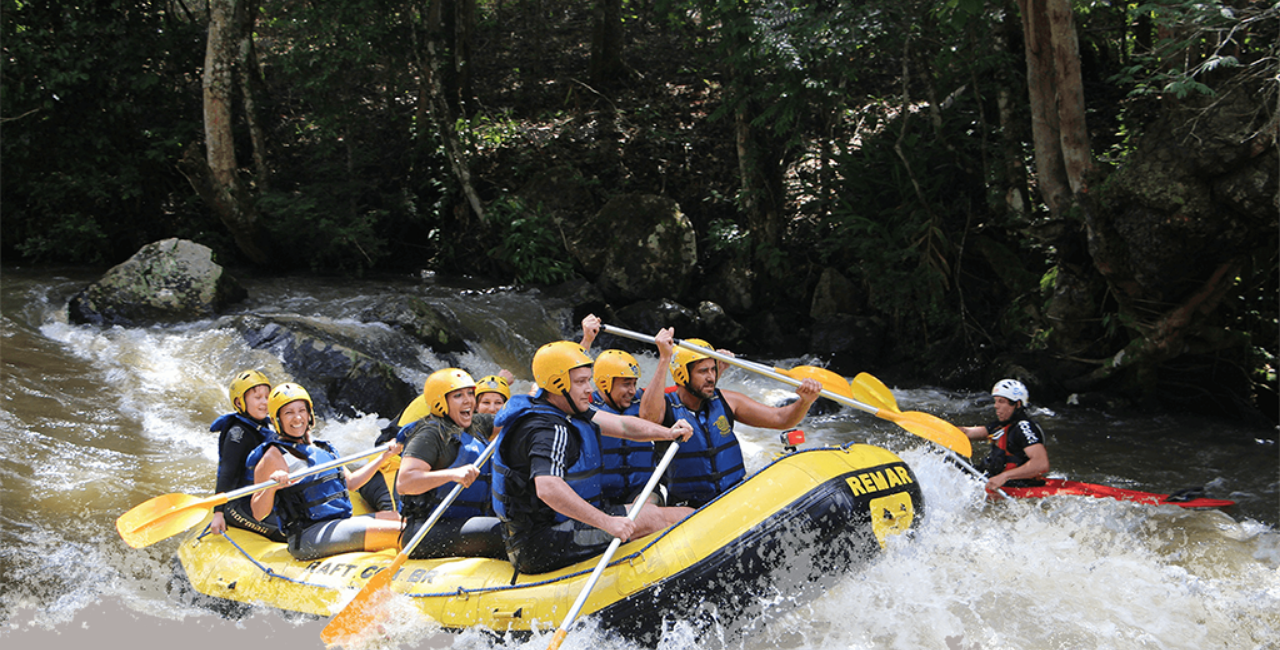
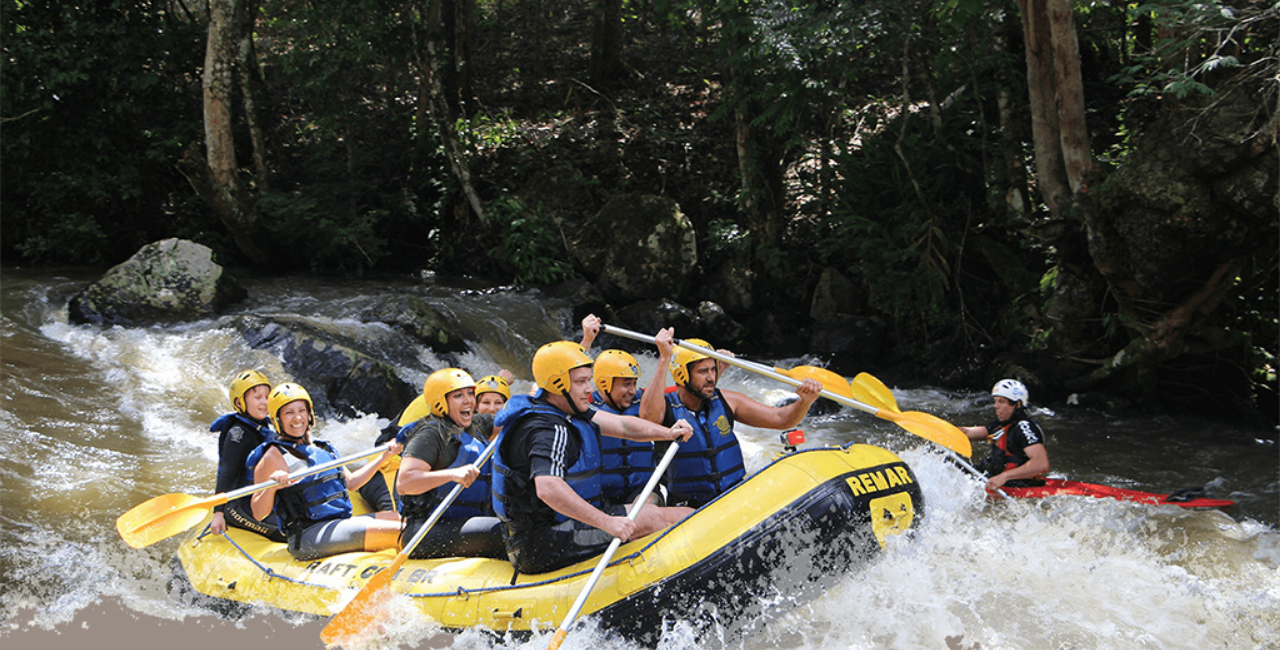
Before and after one commit to ck1816/wdd130-2, a plain HTML site: page wwr/index.html in a window 1280 px wide. Shown: the part 150-800 px from the top of the page. Drawn offline with Linux system fonts and the light colour scheme; a web font is replaced by a local one.

Commit message:
color change

```diff
--- a/wwr/styles/style.css
+++ b/wwr/styles/style.css
@@ -1,6 +1,6 @@
 @import url('https://fonts.googleapis.com/css2?family=Dosis:wght@200..800&family=Grechen+Fuemen&family=Sour+Gummy:ital,wght@0,100..900;1,100..900&family=Trade+Winds&display=swap');
 body {
-    background-color: #b2aba9;
+    background-color: #998d85;
     font-family: "Sour Gummy", Garamond, serif;
     font-weight: 400;
     font-style: normal;
```
